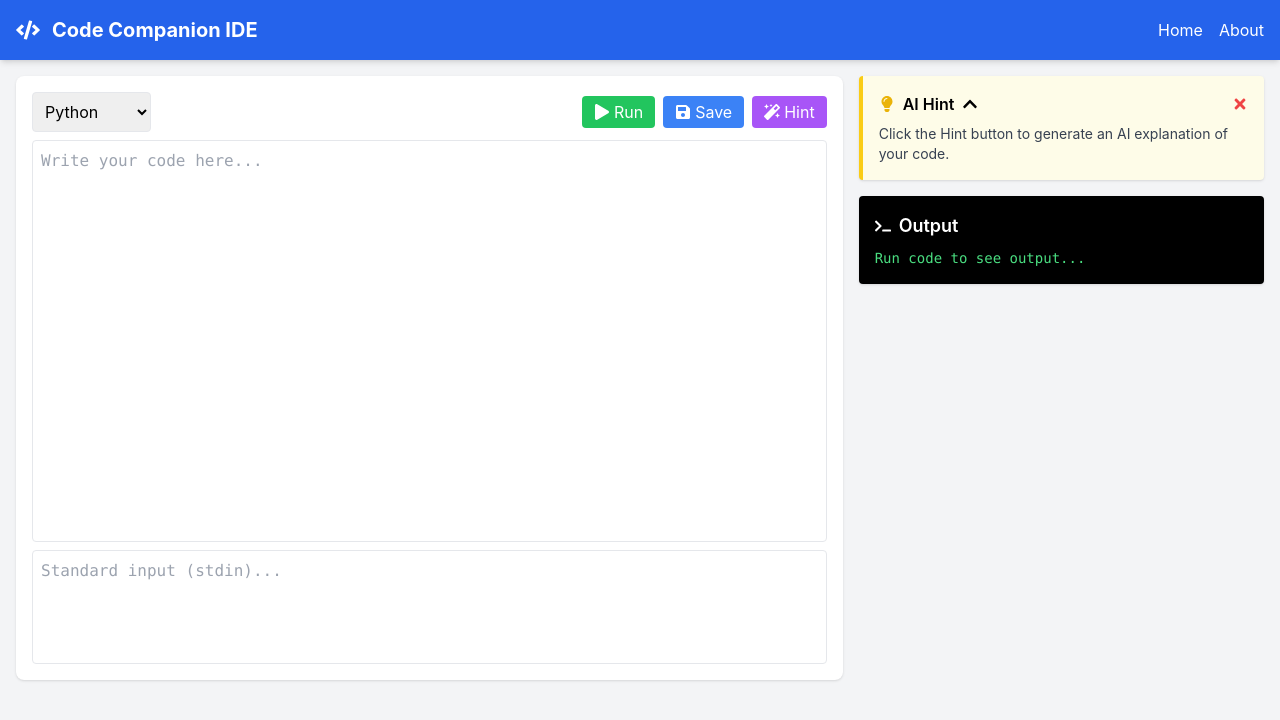
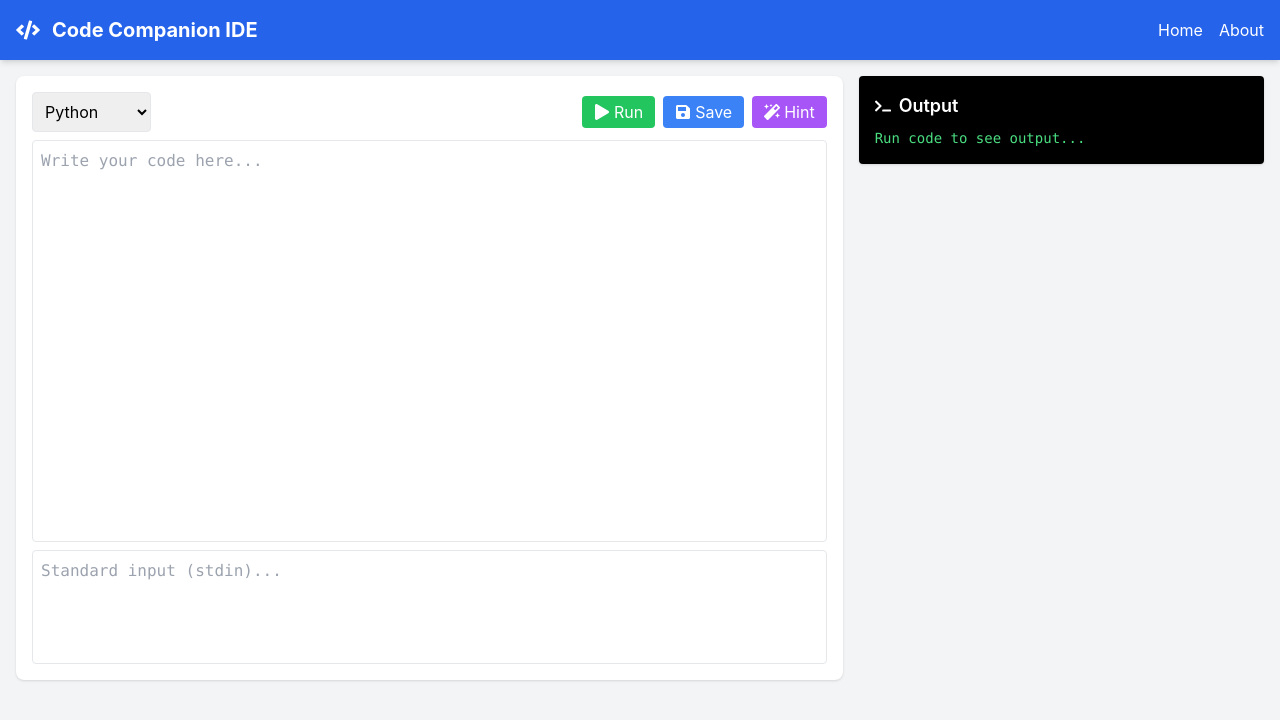
Before and after one commit to Shwetalbhargav/code-editor-frontend, a React (Create React App) app: page / in a window 1280 px wide. Shown: the top 720 px of the page. Built offline with nearby package versions, Linux system fonts and the light colour scheme; no server answers.

Commit message:
editied homel

```diff
--- a/src/pages/Home.jsx
+++ b/src/pages/Home.jsx
@@ -7,6 +7,8 @@ import OutputPane from "../components/OutputPane";
 import HintPane from "../components/HintPane";
 import { runCode, saveCode, getHint } from "../services/api";
 
+
+
 const Home = () => {
   const [language, setLanguage] = useState("python");
   const [code, setCode] = useState("");
@@ -14,6 +16,11 @@ const Home = () => {
   const [output, setOutput] = useState("");
   const [hint, setHint] = useState("");
   const [error, setError] = useState("");
+
+  useEffect(() => {
+    setHint("");
+  }, [code]);
+
 
   const handleRunClick = async () => {
     try {
@@ -115,7 +122,9 @@ const Home = () => {
             {error}
           </div>
         )}
-        <HintPane hint={hint} />
+        {hint && (
+          <HintPane hint={hint} onRemove={() => setHint("")} />
+        )}
         <OutputPane output={output} />
       </div>
     </main>
```
